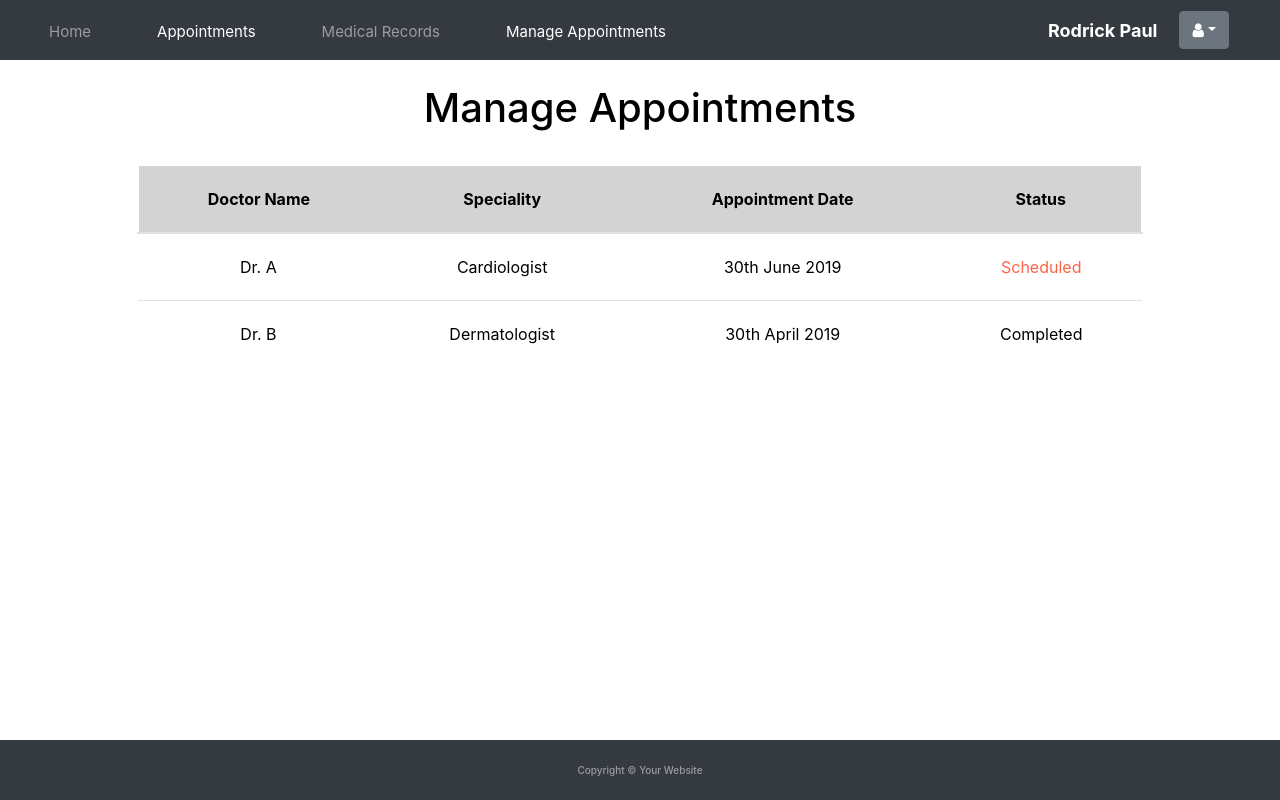
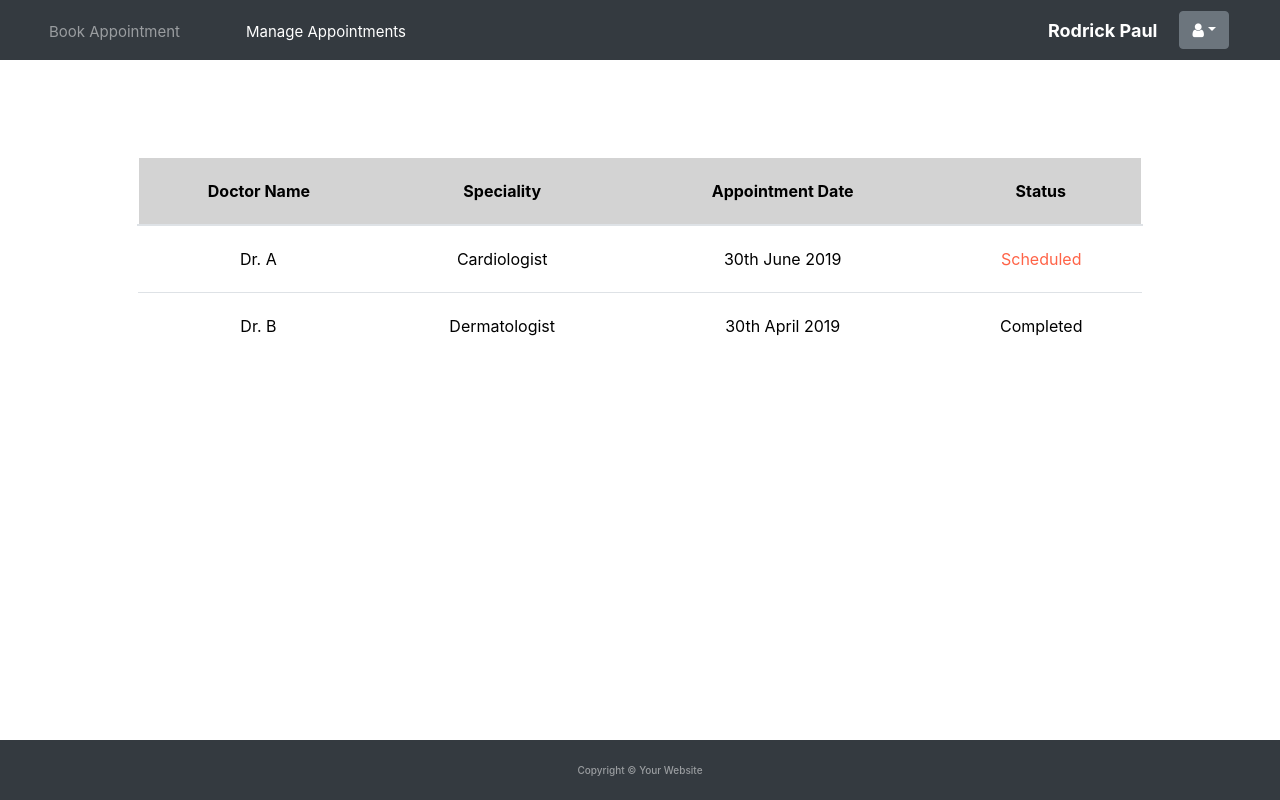
Before and after one commit to dharmambalsuresh/AppointmentPlus, an Angular app: page /managebooking in a window 1280 px wide. Built offline with nearby package versions, Linux system fonts and the light colour scheme; a web font is replaced by a local one.

Commit message:
integrated manage appointments

```diff
--- a/src/app/login/login.component.ts
+++ b/src/app/login/login.component.ts
@@ -68,8 +68,14 @@ export class LoginComponent implements OnInit {
     }
 
     if (!this.enull && !this.pnull && !this.einvalid) {
+      if (this.user == "doctor") {
+       this.router.navigate(['/doctor']);
+    }
+      else{
+         this.router.navigate(['/managebooking']);
+      }
 
-      this.router.navigate(['/doctor']);
+
     }
   }
 
--- a/src/app/managebooking/managebooking.component.css
+++ b/src/app/managebooking/managebooking.component.css
@@ -14,7 +14,9 @@
   padding:25px;
 }
 }
-
+.Schedule{
+    margin-top: 6em;
+}
 .navright{
     padding: 10px;
 }
--- a/src/app/managebooking/managebooking.component.html
+++ b/src/app/managebooking/managebooking.component.html
@@ -6,17 +6,12 @@
   <div class="collapse navbar-collapse" id="navbarSupportedContent">
     <ul class="navbar-nav mr-auto">
 
+
       <li class="nav-item">
-        <a class="nav-link" href="#">Home</a>
+        <a [routerLink]="['/bookappointment']" class="nav-link" href="#">Book Appointment</a>
       </li>
       <li class="nav-item active">
-        <a class="nav-link" href="#">Appointments</a>
-      </li>
-      <li class="nav-item">
-        <a class="nav-link" href="#">Medical Records</a>
-      </li>
-      <li class="nav-item active">
-        <a class="nav-link" href="managebooking">Manage Appointments</a>
+        <a [routerLink]="['/updateorcancelappointment']" class="nav-link">Manage Appointments</a>
       </li>
     </ul>
 
@@ -43,9 +38,9 @@
 
 <div class="col-sm-10 outline">
 <div class="container Schedule">
-    &nbsp; &nbsp;
+    <!-- &nbsp; &nbsp;
   <h1 style="text-align: center;color:black">Manage Appointments</h1>
-&nbsp; &nbsp;
+&nbsp; &nbsp; -->
   <table style="color:black;align-content: center;margin: auto" class="table  table-hover">
       <thead>
           <tr>
@@ -74,7 +69,7 @@
                   30th June 2019
               </td>
               <td>
-                  <a href="updateorcancelappointment" style="color: tomato">Scheduled</a>
+                  <a [routerLink]="['/updateorcancelappointment']"  style="color: tomato">Scheduled</a>
               </td>
           </tr>
           <tr>
--- a/src/app/updateorcancelappointment/updateorcancelappointment.component.css
+++ b/src/app/updateorcancelappointment/updateorcancelappointment.component.css
@@ -42,6 +42,10 @@
 }
 
 
+}
+
+.navbar{
+    border-radius: 0 !important;
 }
 
 @media(max-width : 768px){
--- a/src/app/updateorcancelappointment/updateorcancelappointment.component.html
+++ b/src/app/updateorcancelappointment/updateorcancelappointment.component.html
@@ -7,17 +7,12 @@
     <div class="collapse navbar-collapse" id="navbarSupportedContent">
       <ul class="navbar-nav mr-auto">
 
+
         <li class="nav-item">
-          <a class="nav-link" href="#">Home</a>
-        </li>
-        <li class="nav-item">
-          <a class="nav-link" href="#">Appointments</a>
-        </li>
-        <li class="nav-item">
-          <a class="nav-link" href="#">Medical Records</a>
+          <a [routerLink]="['/bookappointment']" class="nav-link" href="#">Book Appointment</a>
         </li>
         <li class="nav-item active">
-          <a class="nav-link" href="managebooking">Manage Appointments</a>
+          <a [routerLink]="['/updateorcancelappointment']" class="nav-link">Manage Appointments</a>
         </li>
       </ul>
 
@@ -42,7 +37,7 @@
     </div>
   </nav>
   <div class="container">
-      <h1 style="text-align: center;color:black">Update or Cancel Appointment</h1>
+      <!-- <h1 style="text-align: center;color:black">Update or Cancel Appointment</h1> -->
       <div class="col-md-6 col-md-offset-3">
           &nbsp;&nbsp; &nbsp;&nbsp; &nbsp;&nbsp;
               <div class="panel panel-default">
```
